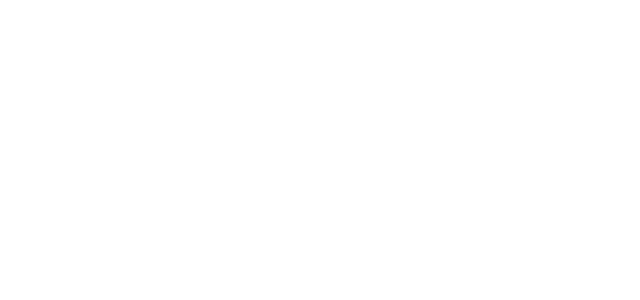
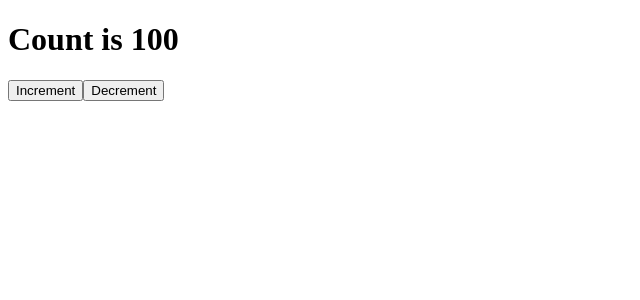
Before and after one commit to mdaz78/learning-useReducer, a React (Vite) app: page / in a window 1280 px wide. Shown: the top 300 px of the page, without its empty margins (0-640 px from the left). Built offline with nearby package versions, Linux system fonts and the light colour scheme.

Commit message:
create a basic counter

```diff
--- a/src/App.tsx
+++ b/src/App.tsx
@@ -1,5 +1,11 @@
+import Counter from "./components/Counter";
+
 function App() {
-  return <></>;
+  return (
+    <div>
+      <Counter initialCount={100} />
+    </div>
+  );
 }
 
 export default App;
--- /dev/null
+++ b/src/components/Counter.tsx
@@ -0,0 +1,23 @@
+import { useState } from "react";
+
+const Counter = ({ initialCount }: { initialCount: number }) => {
+  const [count, setCount] = useState(initialCount);
+
+  const increment = () => {
+    setCount(count + 1);
+  };
+
+  const decrement = () => {
+    setCount(count - 1);
+  };
+
+  return (
+    <div>
+      <h1>Count is {count}</h1>
+      <button onClick={increment}>Increment</button>
+      <button onClick={decrement}>Decrement</button>
+    </div>
+  );
+};
+
+export default Counter;
```
